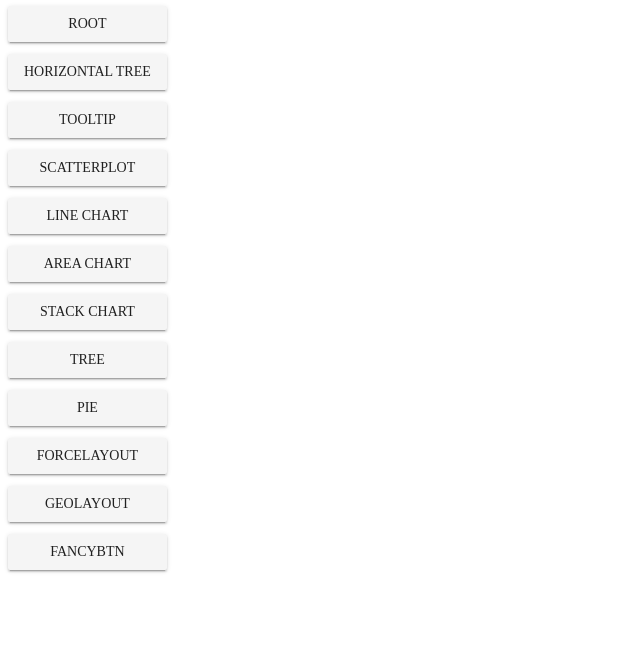
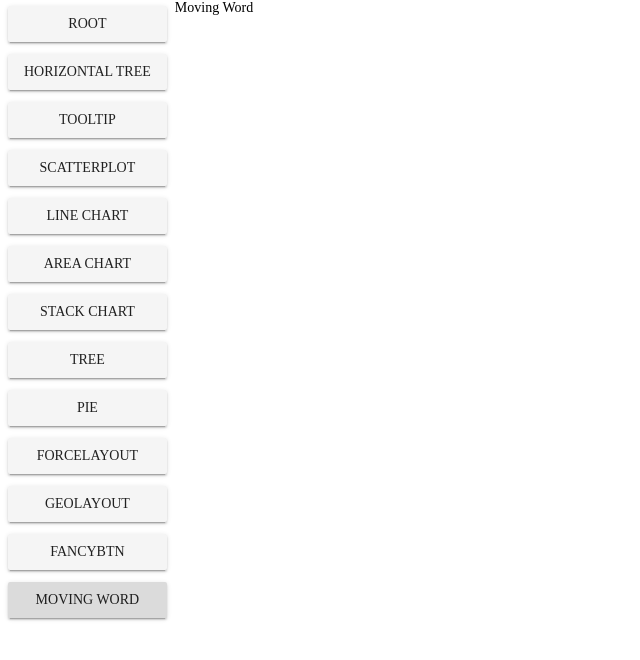
Before and after one commit to ssthouse/d3-practice, a Vue app: page /#/movingWord in a window 1280 px wide. Shown: the top 660 px of the page, without its empty margins (0-640 px from the left). Built offline with nearby package versions, Linux system fonts and the light colour scheme.

Commit message:
Add moving word

```diff
--- a/src/App.vue
+++ b/src/App.vue
@@ -13,6 +13,7 @@
       <v-btn to="forceLayout">ForceLayout</v-btn>
       <v-btn to="geoLayout">GeoLayout</v-btn>
       <v-btn to="fancyBtn">FancyBtn</v-btn>
+      <v-btn to="movingWord">Moving Word</v-btn>
     </div>
     <div class="router-view">
       <router-view/>
--- /dev/null
+++ b/src/components/MovingWord.vue
@@ -0,0 +1,12 @@
+<template>
+  <div>
+    Moving Word
+  </div>
+</template>
+
+<script>
+export default {}
+</script>
+
+<style lang="less">
+</style>
--- a/src/router/index.js
+++ b/src/router/index.js
@@ -12,6 +12,7 @@ import Pie from '@/components/PieLayout'
 import ForceLayout from '@/components/ForceLayout'
 import GeoLayout from '@/components/GeoLayout'
 import FancyBtn from '@/fancy-btn/FancyBtn'
+import MovingWord from '@/components/MovingWord'
 
 Vue.use(Router)
 
@@ -81,6 +82,11 @@ export default new Router({
       path: '/fancyBtn',
       name: 'FancyBtn',
       component: FancyBtn
+    },
+    {
+      path: '/movingWord',
+      name: 'MovingWord',
+      component: MovingWord
     }
   ]
 })
```
